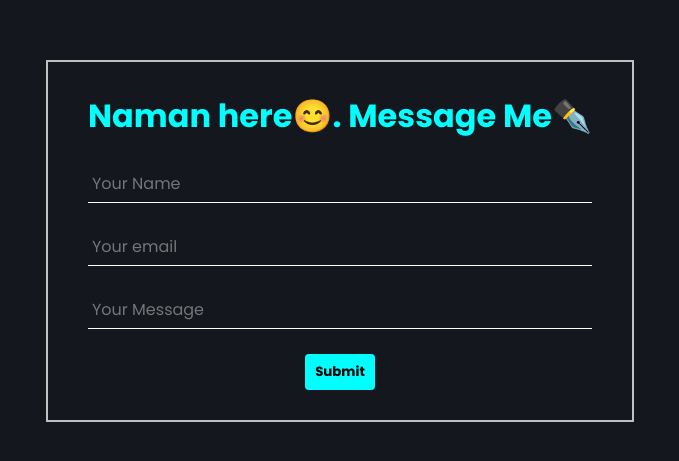
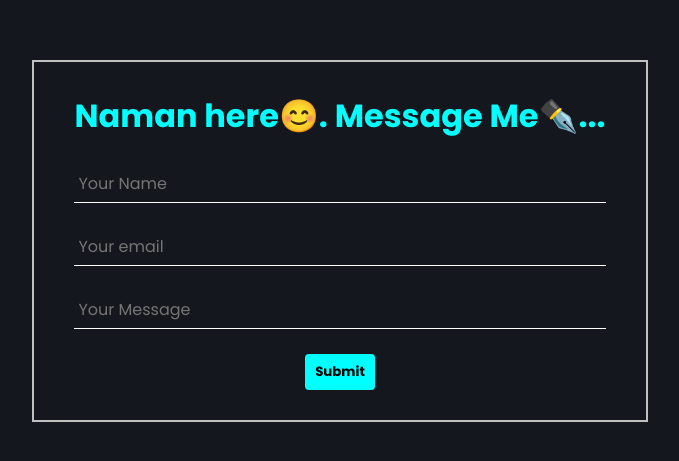
Before and after one commit to naman836/Message-Me, a plain HTML site: page index.html in a window 1280 px wide. Shown: the part 159-620 px from the top of the page, without its empty margins (300-979 px from the left). Drawn offline with Linux system fonts and the light colour scheme.

Commit message:
Update index.html

```diff
--- a/index.html
+++ b/index.html
@@ -12,7 +12,7 @@
 
     <input type="hidden" name="access_key" value="75022416-dee6-4756-b221-4ce2c6dac736">
 
-            <h1>Naman here😊. Message Me✒️</h1>
+            <h1>Naman here😊. Message Me✒️...</h1>
 
             <div class="name">
                 <input type="text" name="name" placeholder="Your Name" required>
```
